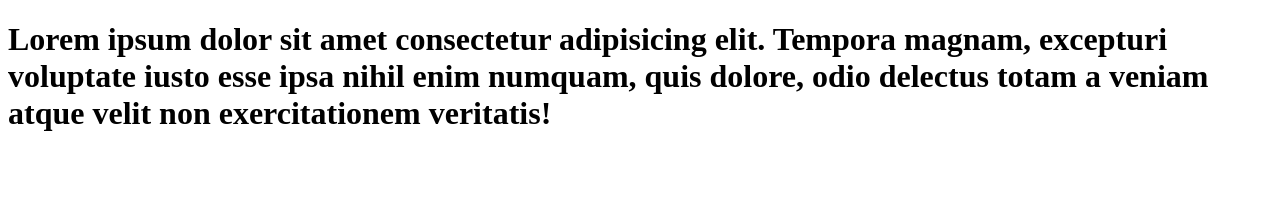
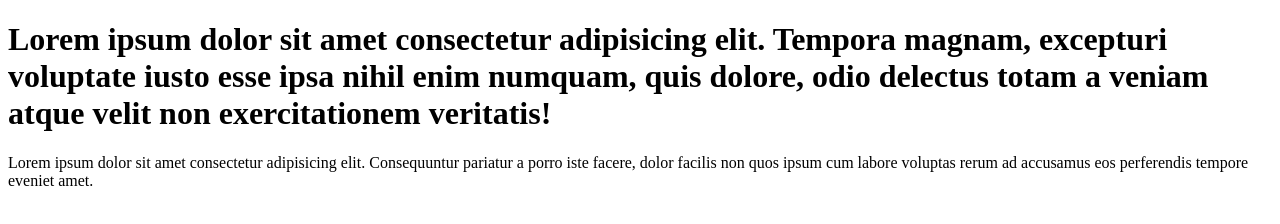
Before and after one commit to fabioSirigu/test-html, a plain HTML site: page index.html in a window 1280 px wide. Drawn offline with Linux system fonts and the light colour scheme.

Commit message:
test commit

```diff
--- a/index.html
+++ b/index.html
@@ -8,5 +8,10 @@
 </head>
 <body>
       <h1>Lorem ipsum dolor sit amet consectetur adipisicing elit. Tempora magnam, excepturi voluptate iusto esse ipsa nihil enim numquam, quis dolore, odio delectus totam a veniam atque velit non exercitationem veritatis!</h1>
+
+      <p>
+
+            Lorem ipsum dolor sit amet consectetur adipisicing elit. Consequuntur pariatur a porro iste facere, dolor facilis non quos ipsum cum labore voluptas rerum ad accusamus eos perferendis tempore eveniet amet.
+      </p>
 </body>
 </html>
```
